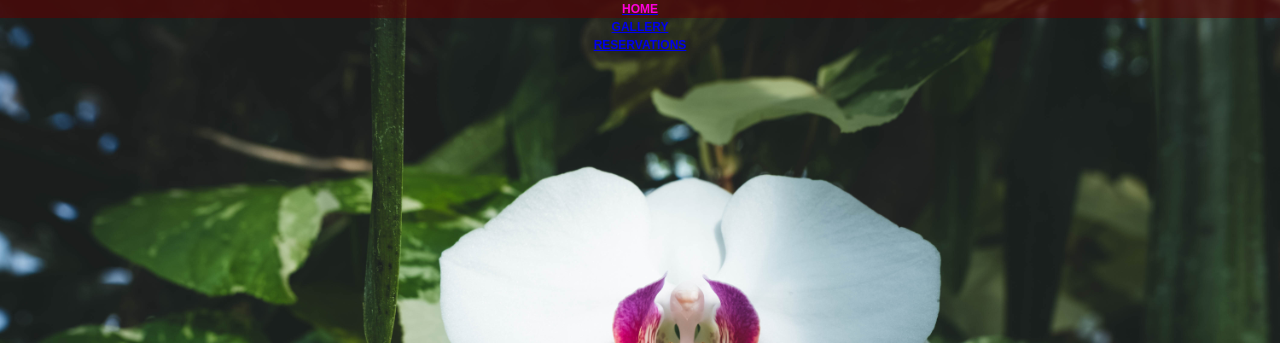
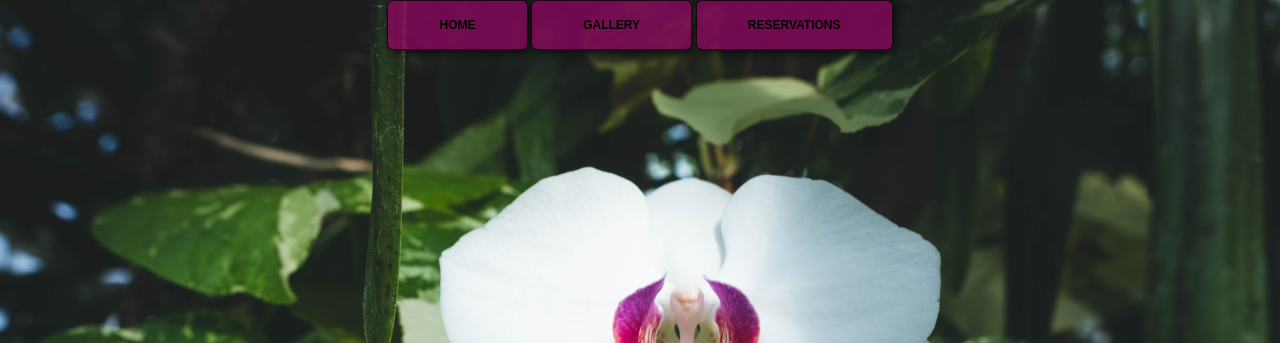
Before and after one commit to deviantsoul/Project3, a plain HTML site: page index.html in a window 1280 px wide. Shown: the top 343 px of the page. Drawn offline with Linux system fonts and the light colour scheme.

Commit message:
Corrections
Corrections added. Helped by Rhyan.
Color changed.

```diff
--- a/css/animations.css
+++ b/css/animations.css
@@ -13,9 +13,9 @@
     text-decoration: none;
 }
 
-menu li{
-    color: seashell;
-    background-color: rgb(0, 0, 0);
+.menu li{
+    color: rgb(0, 0, 0);
+    background-color: rgba(158, 0, 105, 0.658);
     display: inline-block;
     margin: 0% auto;
     position: relative;
@@ -32,8 +32,8 @@ menu li{
 }
 
 .menu li:hover  {
-    color: #f0D;
-    background-color: rgba(97, 0, 0, 0.562);
+    color: rgb(255, 255, 255);
+    background-color: rgba(0, 204, 255, 0.562);
 }
 
 /* ==============================================
```
